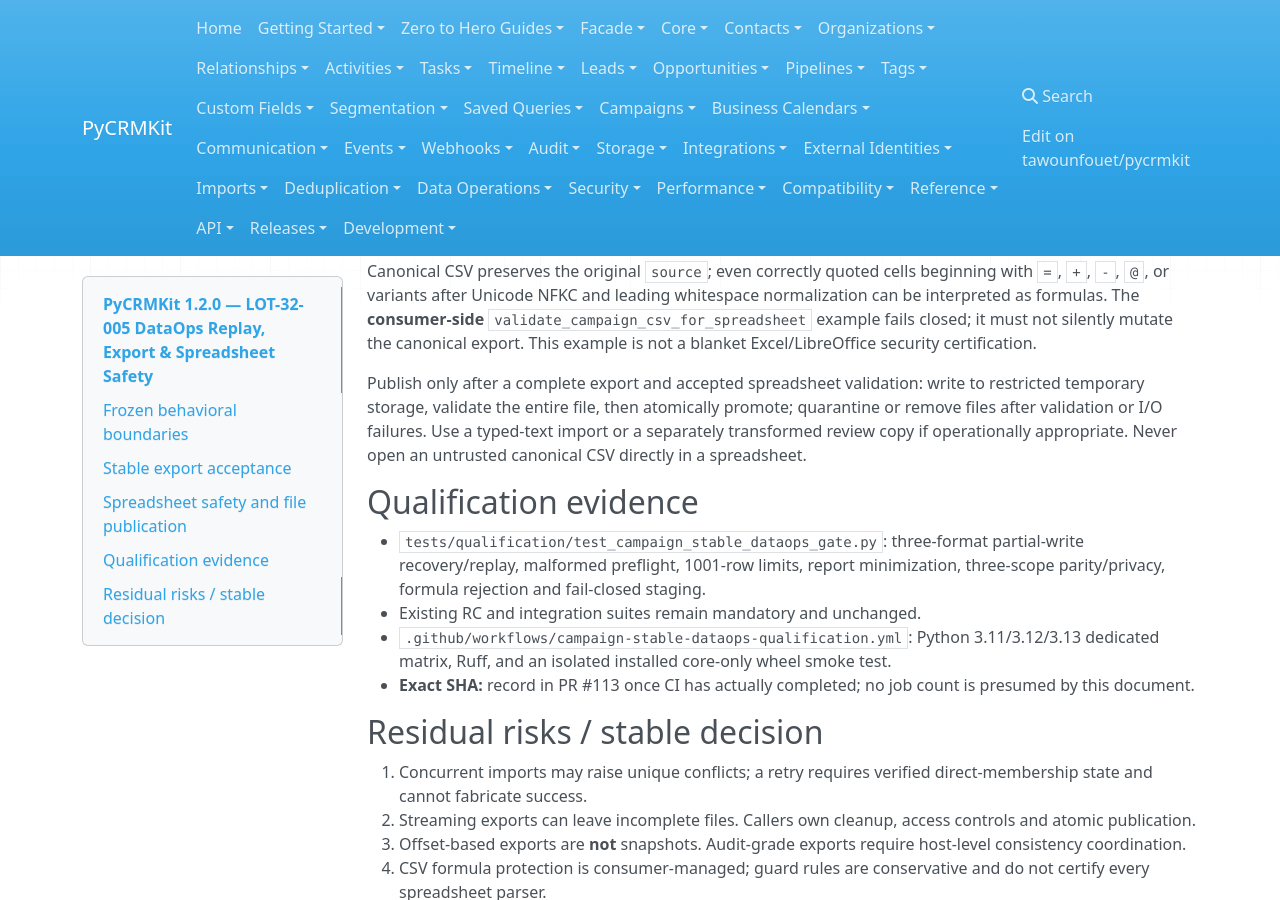
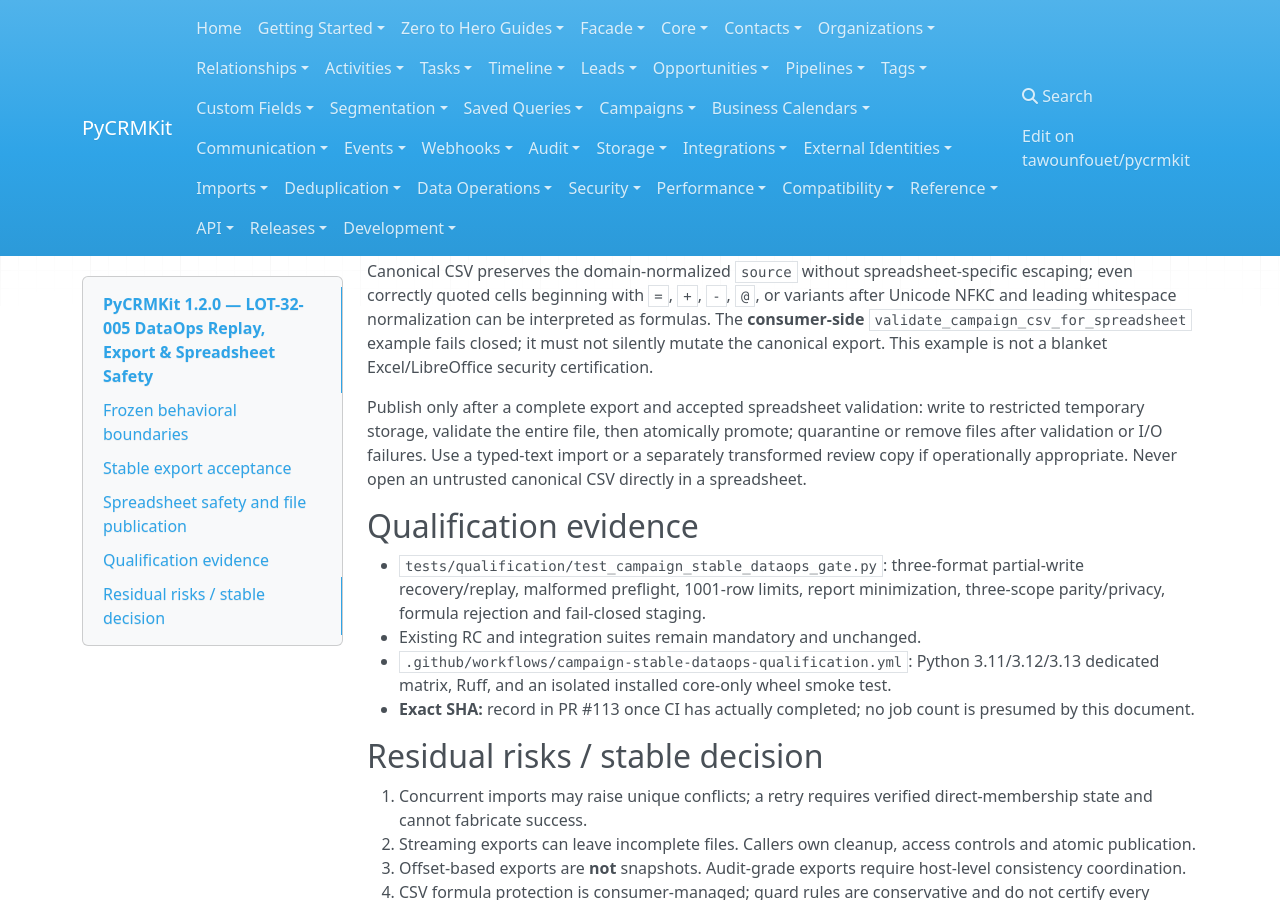
Before and after one commit to tawounfouet/pycrmkit, an MkDocs documentation site: the page built from docs/development/1.2.0-stable-dataops-replay-export-spreadsheet-acceptance.md, in a window 1280 px wide and 900 px high, scrolled down 1205 px. Built offline with MkDocs 1.6.1, drawn with Linux system fonts in a browser that asks for light colours; nearby versions of some CDN libraries.

```diff
--- a/docs/development/1.2.0-stable-dataops-replay-export-spreadsheet-acceptance.md
+++ b/docs/development/1.2.0-stable-dataops-replay-export-spreadsheet-acceptance.md
@@ -26,7 +26,7 @@
 
 ## Spreadsheet safety and file publication
 
-Canonical CSV preserves the original `source`; even correctly quoted cells beginning with `=`, `+`, `-`, `@`, or variants after Unicode NFKC and leading whitespace normalization can be interpreted as formulas. The **consumer-side** `validate_campaign_csv_for_spreadsheet` example fails closed; it must not silently mutate the canonical export. This example is not a blanket Excel/LibreOffice security certification.
+Canonical CSV preserves the domain-normalized `source` without spreadsheet-specific escaping; even correctly quoted cells beginning with `=`, `+`, `-`, `@`, or variants after Unicode NFKC and leading whitespace normalization can be interpreted as formulas. The **consumer-side** `validate_campaign_csv_for_spreadsheet` example fails closed; it must not silently mutate the canonical export. This example is not a blanket Excel/LibreOffice security certification.
 
 Publish only after a complete export and accepted spreadsheet validation: write to restricted temporary storage, validate the entire file, then atomically promote; quarantine or remove files after validation or I/O failures. Use a typed-text import or a separately transformed review copy if operationally appropriate. Never open an untrusted canonical CSV directly in a spreadsheet.
 
```
Also changed, not shown: 1 other file.
